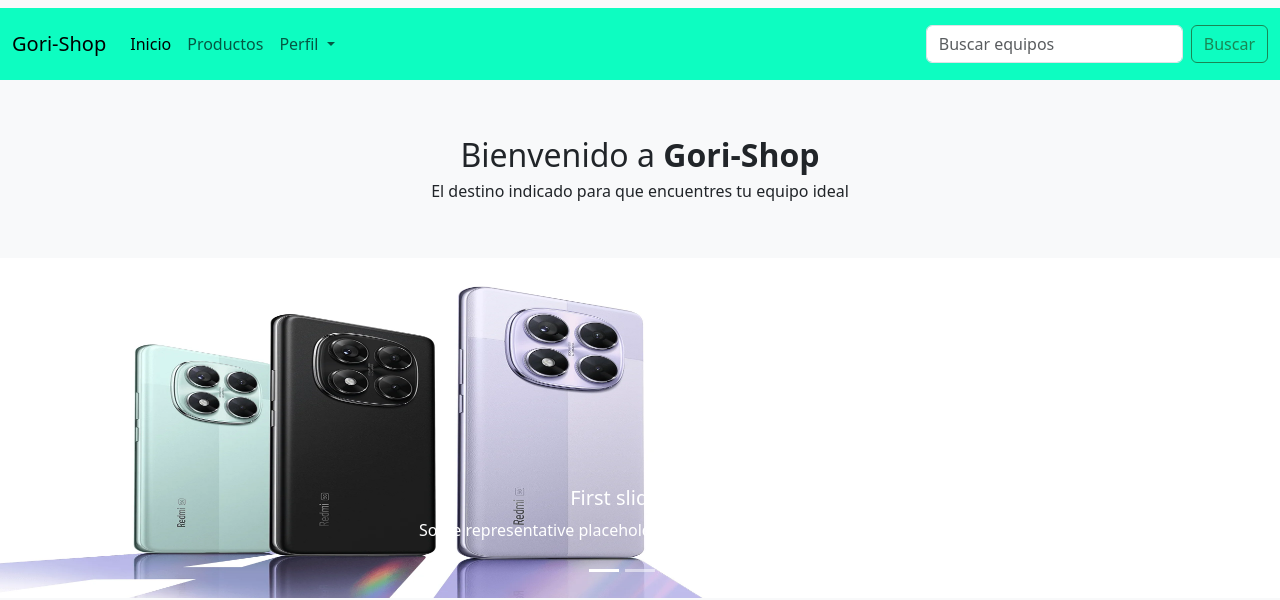
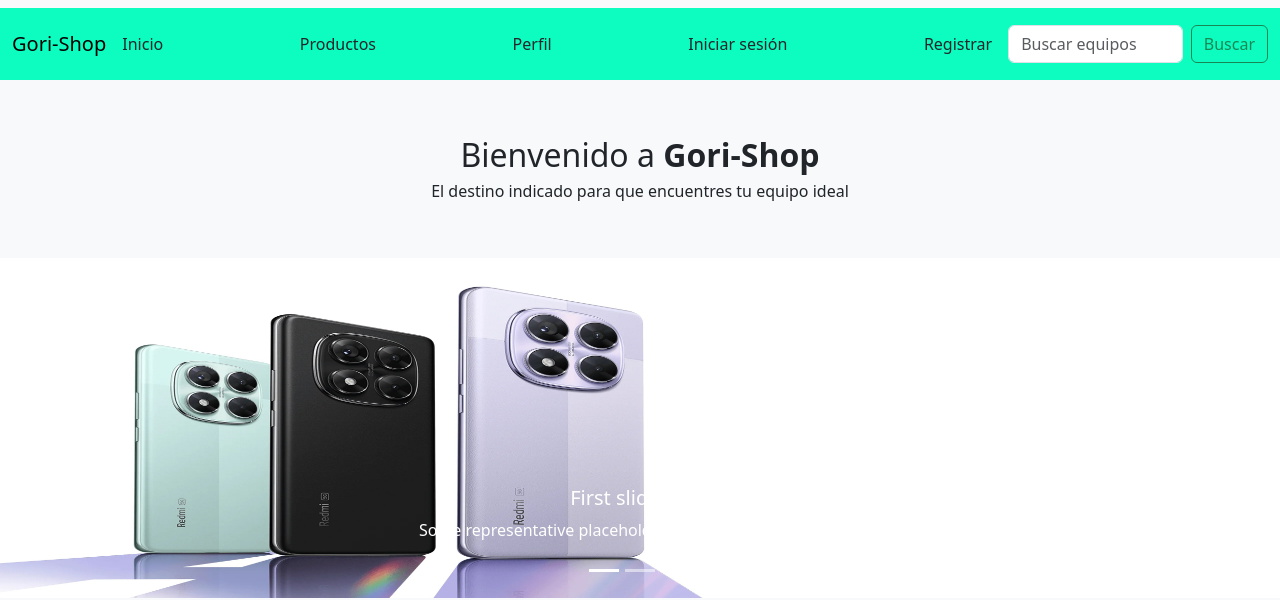
Before and after one commit to caslero/gabriel, a website: page src/view/index.html in a window 1280 px wide. Shown: the top 600 px of the page. Drawn offline with nearby package versions, Linux system fonts and the light colour scheme.

Commit message:
Arreglamos la barra de navegacion

```diff
--- a/src/view/index.html
+++ b/src/view/index.html
@@ -23,7 +23,8 @@
   </head>
   <body>
     <!--Barra-->
-    <nav class="navbar navbar-expand-sm bg-body-tertiary">
+
+    <!-- <nav class="navbar navbar-expand-sm bg-body-tertiary">
       <div class="container-fluid py-3 d-flex flex-column flex-sm-row">
 
         <ul class="navbar-nav flex-row flex-md-row justify-content-between align-items-center">
@@ -41,7 +42,7 @@
 
           <li class="nav-item dropdown">
             <a
-              class="nav-link dropdown-toggle"
+              class="nav-link "
               href="#"
               role="button"
               data-bs-toggle="dropdown"
@@ -70,7 +71,7 @@
           </li>
         </ul>
 
-        <form class="d-flex mt-3 mt-md-0" role="search">
+        <form class="d-flex " role="search">
           <input
             class="form-control me-2"
             type="search"
@@ -82,8 +83,54 @@
           </button>
         </form>
       </div>
+    </nav> -->
 
+    <nav class="navbar navbar-expand-md bg-body-tertiary">
+      <div class="container-fluid py-3 d-flex flex-row">
+        <a class="navbar-brand text-xl-center" href="#">Gori-Shop</a>
+
+        <button class="navbar-toggler d-md-none" type="button" data-bs-toggle="collapse" data-bs-target="#navbarNav" aria-controls="navbarNav" aria-expanded="false" aria-label="Toggle navigation">
+          <span class="navbar-toggler-icon"></span>
+        </button>
+
+        <div class="collapse navbar-collapse" id="navbarNav">
+          <ul class="navbar-nav flex-column flex-md-row justify-content-between align-items-center w-100">
+
+            <li class="nav-item d-none d-md-flex">
+              <a class="dropdown-item" href="#">Inicio</a>
+            </li>
+            <li class="nav-item d-none d-md-flex">
+              <a class="dropdown-item" href="#">Productos</a>
+            </li>
+            <li class="nav-item d-none d-md-flex">
+              <a class="dropdown-item" href="#">Perfil</a>
+            </li>
+            <li class="nav-item d-md-none">
+              <a class="dropdown-item" href="#">Inicio</a>
+            </li>
+            <li class="nav-item d-md-none">
+              <a class="dropdown-item" href="#">Productos</a>
+            </li>
+            <li class="nav-item d-md-none">
+              <a class="dropdown-item" href="#">Perfil</a>
+            </li>
+            <li>
+              <a class="dropdown-item" href="/login">Iniciar sesión</a>
+            </li>
+            <li>
+              <a class="dropdown-item" href="/registro-cliente">Registrar</a>
+            </li>
+          </ul>
+
+          <form class="d-flex ms-3" role="search">
+            <input class="form-control me-2" type="search" placeholder="Buscar equipos" aria-label="Search">
+            <button class="btn btn-outline-success" type="submit">Buscar</button>
+          </form>
+        </div>
+      </div>
     </nav>
+
+
 
 
 
```
